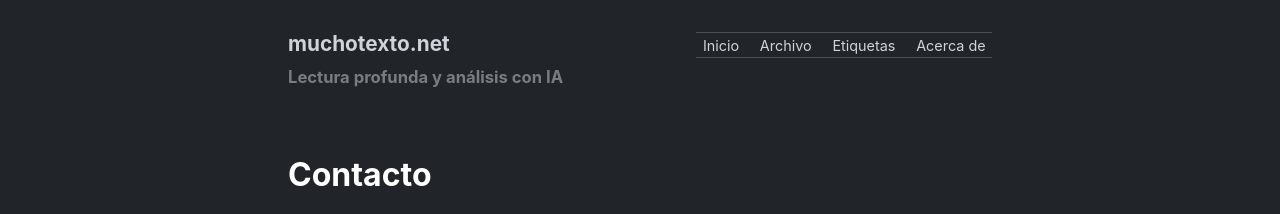
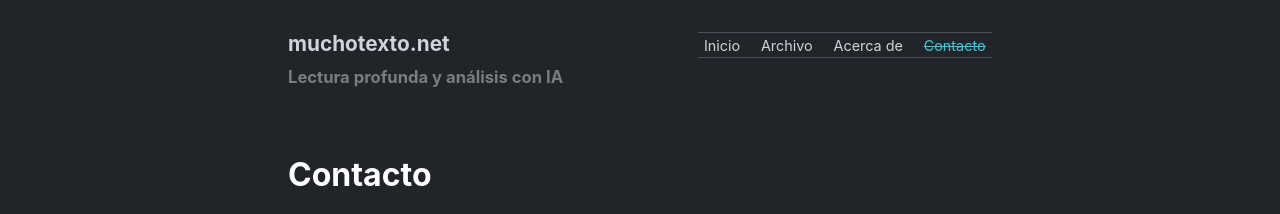
Before and after one commit to miravosqueinteresante/muchotexto.net, a Jekyll site: the page built from contacto.markdown, in a window 1280 px wide. Shown: the top 214 px of the page. Built offline with Jekyll 4.4.1, drawn with Linux system fonts in a browser that asks for light colours.

Commit message:
nav: reemplazar Etiquetas por Contacto

```diff
--- a/_data/navigation.yml
+++ b/_data/navigation.yml
@@ -2,7 +2,7 @@
   url: /
 - title: Archivo
   url: /archive/
-- title: Etiquetas
-  url: /tags/
 - title: Acerca de
   url: /about/
+- title: Contacto
+  url: /contacto/
```
